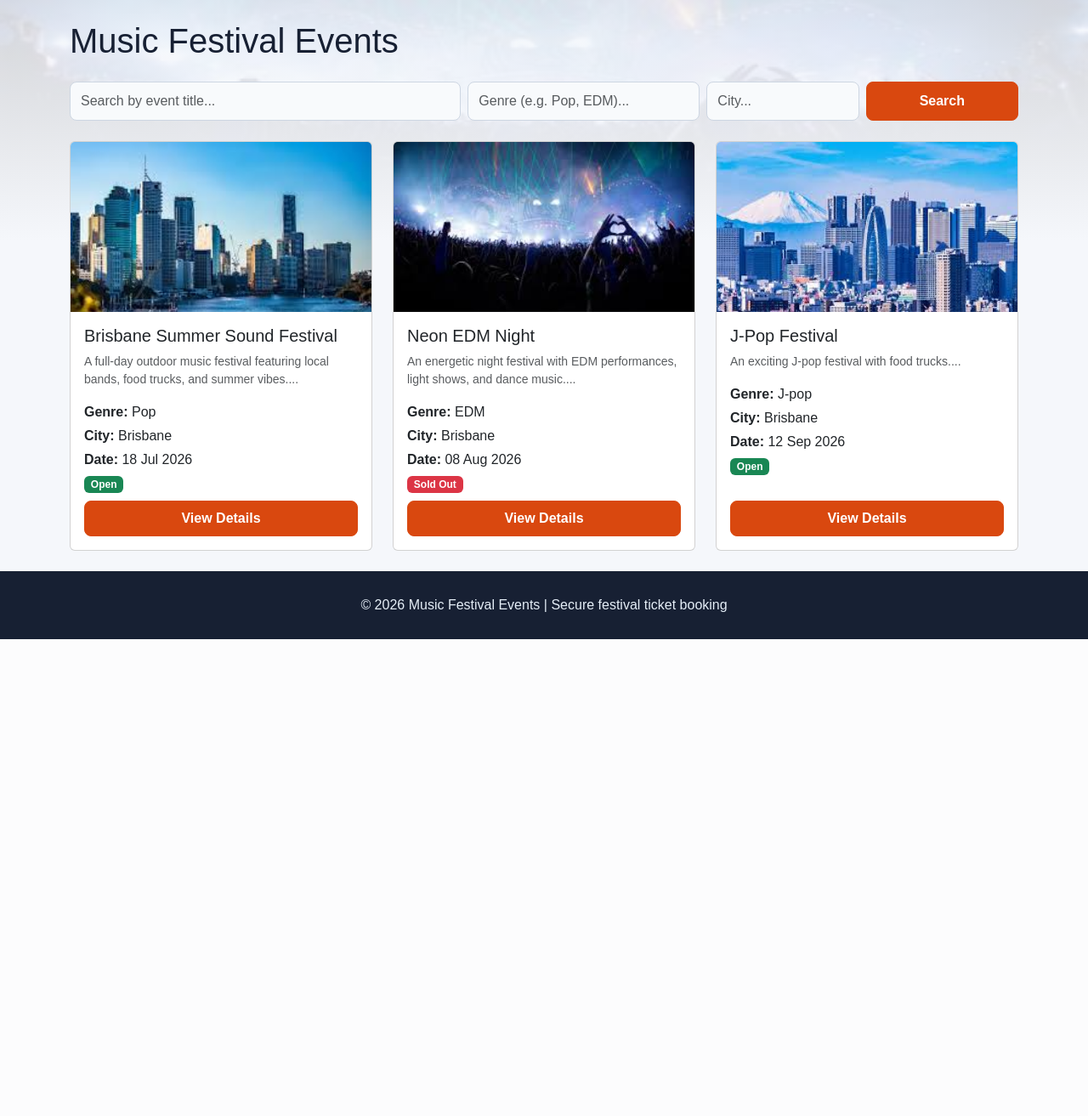
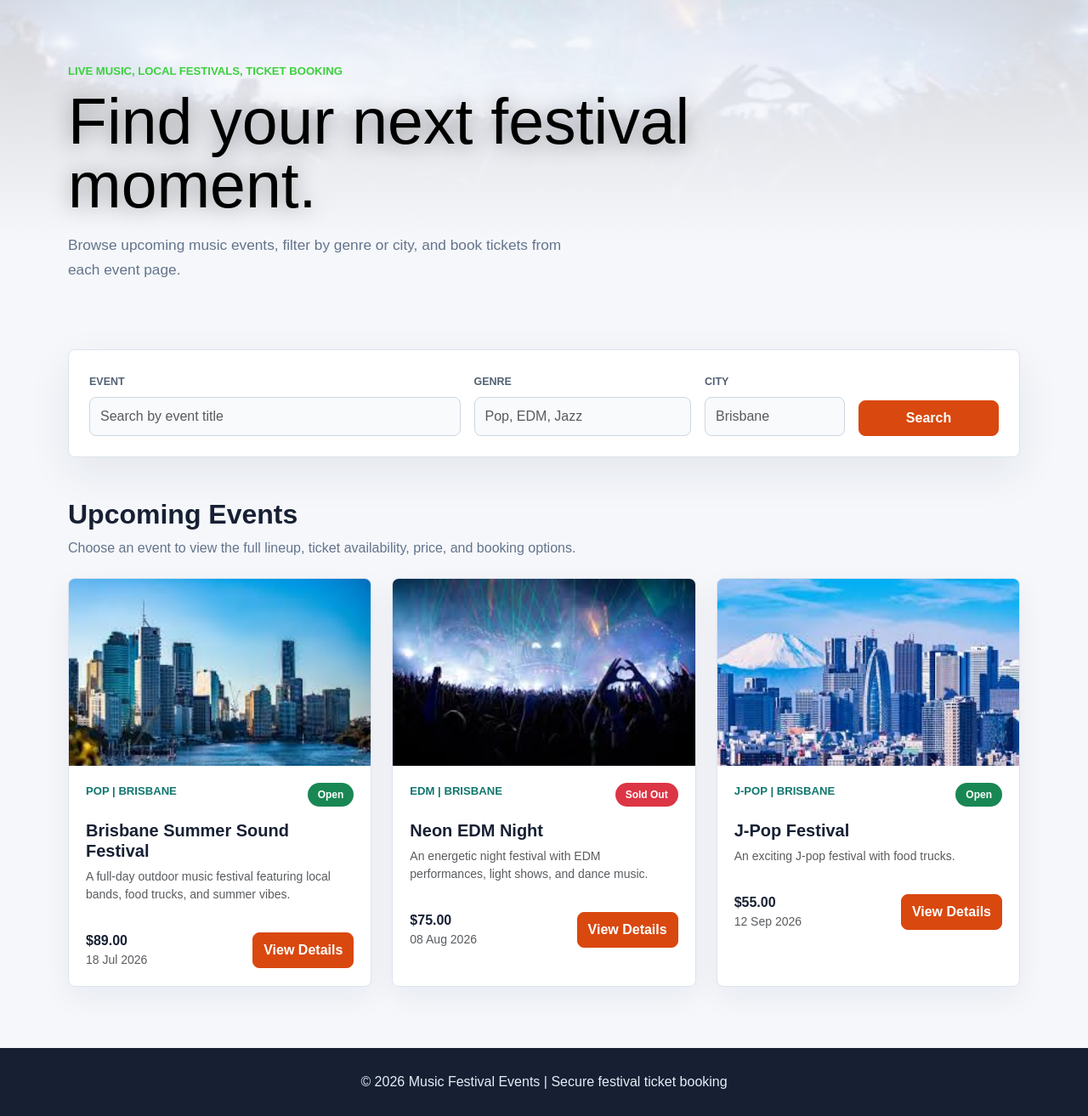
Before and after one commit to kasen2001/Assessment, a Flask app: page / in a window 1280 px wide. Shown: the part 77-1390 px from the top of the page at 85% size. Before the commit the page ends 829 px from the top, so only its background shows below. Run offline with Flask 3, Linux system fonts and the light colour scheme; data comes from the database, SQL or seed files in the repository; some libraries are stand-ins or nearby versions.

Commit message:
index.html

```diff
--- a/website/templates/index.html
+++ b/website/templates/index.html
@@ -1,69 +1,90 @@
 {% extends "base.html" %}
 
 {% block content %}
-<div class="container mt-4">
-    <h1 class="mb-4">Music Festival Events</h1>
+<!-- Hero introduces the event search experience. -->
+<section class="page-hero">
+    <div>
+        <div class="eyebrow">Live music, local festivals, ticket booking</div>
+        <h1>Find your next festival moment.</h1>
+        <p>Browse upcoming music events, filter by genre or city, and book tickets from each event page.</p>
+    </div>
+</section>
 
-    <!-- Search & Filter -->
-    <form method="GET" action="{{ url_for('main.index') }}" class="row g-2 mb-4">
-        <div class="col-md-5">
-            <input type="text" name="search" class="form-control"
-                placeholder="Search by event title..." value="{{ search }}">
+<main class="content-band">
+    <!-- Search filters submit as GET parameters so results can be bookmarked. -->
+    <form method="GET" action="{{ url_for('main.index') }}" class="surface p-3 p-md-4 mb-5">
+        <div class="row g-3 align-items-end">
+            <div class="col-lg-5">
+                <label class="form-label" for="search">Event</label>
+                <input id="search" type="text" name="search" class="form-control"
+                    placeholder="Search by event title" value="{{ search }}">
             </div>
-        <div class="col-md-3">
-            <input type="text" name="genre" class="form-control"
-                placeholder="Genre (e.g. Pop, EDM)..." value="{{ genre }}">
+            <div class="col-lg-3">
+                <label class="form-label" for="genre">Genre</label>
+                <input id="genre" type="text" name="genre" class="form-control"
+                    placeholder="Pop, EDM, Jazz" value="{{ genre }}">
             </div>
-        <div class="col-md-2">
-            <input type="text" name="city" class="form-control"
-                placeholder="City..." value="{{ city }}">
+            <div class="col-lg-2">
+                <label class="form-label" for="city">City</label>
+                <input id="city" type="text" name="city" class="form-control"
+                    placeholder="Brisbane" value="{{ city }}">
             </div>
-        <div class="col-md-2 d-flex gap-2">
-            <button type="submit" class="btn btn-primary w-100">Search</button>
+            <div class="col-lg-2 d-grid gap-2">
+                <button type="submit" class="btn btn-primary">Search</button>
                 {% if search or genre or city %}
-            <a href="{{ url_for('main.index') }}" class="btn btn-outline-secondary w-100">Clear</a>
+                <a href="{{ url_for('main.index') }}" class="btn btn-outline-secondary">Clear</a>
                 {% endif %}
+            </div>
         </div>
     </form>
 
-    <!-- Event Cards -->
+    <!-- Event cards are generated from database records. -->
+    <div class="section-title">
+        <h2>Upcoming Events</h2>
+        <p>Choose an event to view the full lineup, ticket availability, price, and booking options.</p>
+    </div>
+
     {% if events %}
-    <div class="row">
+    <div class="row g-4">
         {% for event in events %}
-        <div class="col-md-4 mb-4">
-            <div class="card h-100">
-                <img src="{{ url_for('static', filename='image/' + event.image) }}"
-                    class="card-img-top" alt="{{ event.title }}"
-                    style="height: 200px; object-fit: cover;">
+        <div class="col-md-6 col-xl-4">
+            <article class="event-card">
+                <img src="{{ url_for('static', filename='image/' + event.image) }}" alt="{{ event.title }}">
 
                 <div class="card-body d-flex flex-column">
-                    <h5 class="card-title">{{ event.title }}</h5>
-                    <p class="card-text text-muted small">{{ event.description[:100] }}...</p>
+                    <div class="d-flex justify-content-between align-items-start gap-3 mb-3">
+                        <div class="event-meta">{{ event.genre }} | {{ event.city }}</div>
+                        {% if event.status == 'Open' %}
+                        <span class="badge bg-success status-badge">{{ event.status }}</span>
+                        {% elif event.status == 'Sold Out' %}
+                        <span class="badge bg-danger status-badge">{{ event.status }}</span>
+                        {% elif event.status == 'Cancelled' %}
+                        <span class="badge bg-secondary status-badge">{{ event.status }}</span>
+                        {% else %}
+                        <span class="badge bg-warning text-dark status-badge">{{ event.status }}</span>
+                        {% endif %}
+                    </div>
 
-                    <p class="mb-1"><strong>Genre:</strong> {{ event.genre }}</p>
-                    <p class="mb-1"><strong>City:</strong> {{ event.city }}</p>
-                    <p class="mb-1"><strong>Date:</strong> {{ event.date.strftime('%d %b %Y') }}</p>
-                    <p class="mb-2">
-                        {% if event.status == 'Open' %}
-                        <span class="badge bg-success">{{ event.status }}</span>
-                        {% elif event.status == 'Sold Out' %}
-                        <span class="badge bg-danger">{{ event.status }}</span>
-                        {% elif event.status == 'Cancelled' %}
-                        <span class="badge bg-secondary">{{ event.status }}</span>
-                        {% else %}
-                        <span class="badge bg-warning text-dark">{{ event.status }}</span>
-                        {% endif %}
-                    </p>
+                    <h3 class="h5 fw-bold">{{ event.title }}</h3>
+                    <p class="text-muted small flex-grow-1">{{ event.description[:120] }}{% if event.description|length > 120 %}...{% endif %}</p>
 
-                    <a href="{{ url_for('main.event_detail', event_id=event.id) }}"
-                        class="btn btn-primary mt-auto">View Details</a>
+                    <div class="d-flex justify-content-between align-items-center gap-3 mt-3">
+                        <div>
+                            <strong>${{ "%.2f"|format(event.price) }}</strong>
+                            <div class="text-muted small">{{ event.date.strftime('%d %b %Y') }}</div>
+                        </div>
+                        <a href="{{ url_for('main.event_detail', event_id=event.id) }}" class="btn btn-primary">View Details</a>
                     </div>
                 </div>
+            </article>
         </div>
         {% endfor %}
     </div>
     {% else %}
-    <div class="alert alert-info">No events found matching your search.</div>
+    <div class="surface p-4 text-center">
+        <h3 class="h5">No events found</h3>
+        <p class="text-muted mb-0">Try a different title, genre, or city.</p>
+    </div>
     {% endif %}
-</div>
+</main>
 {% endblock %}
```
Lines whose indentation alone changed are shown as unchanged.
